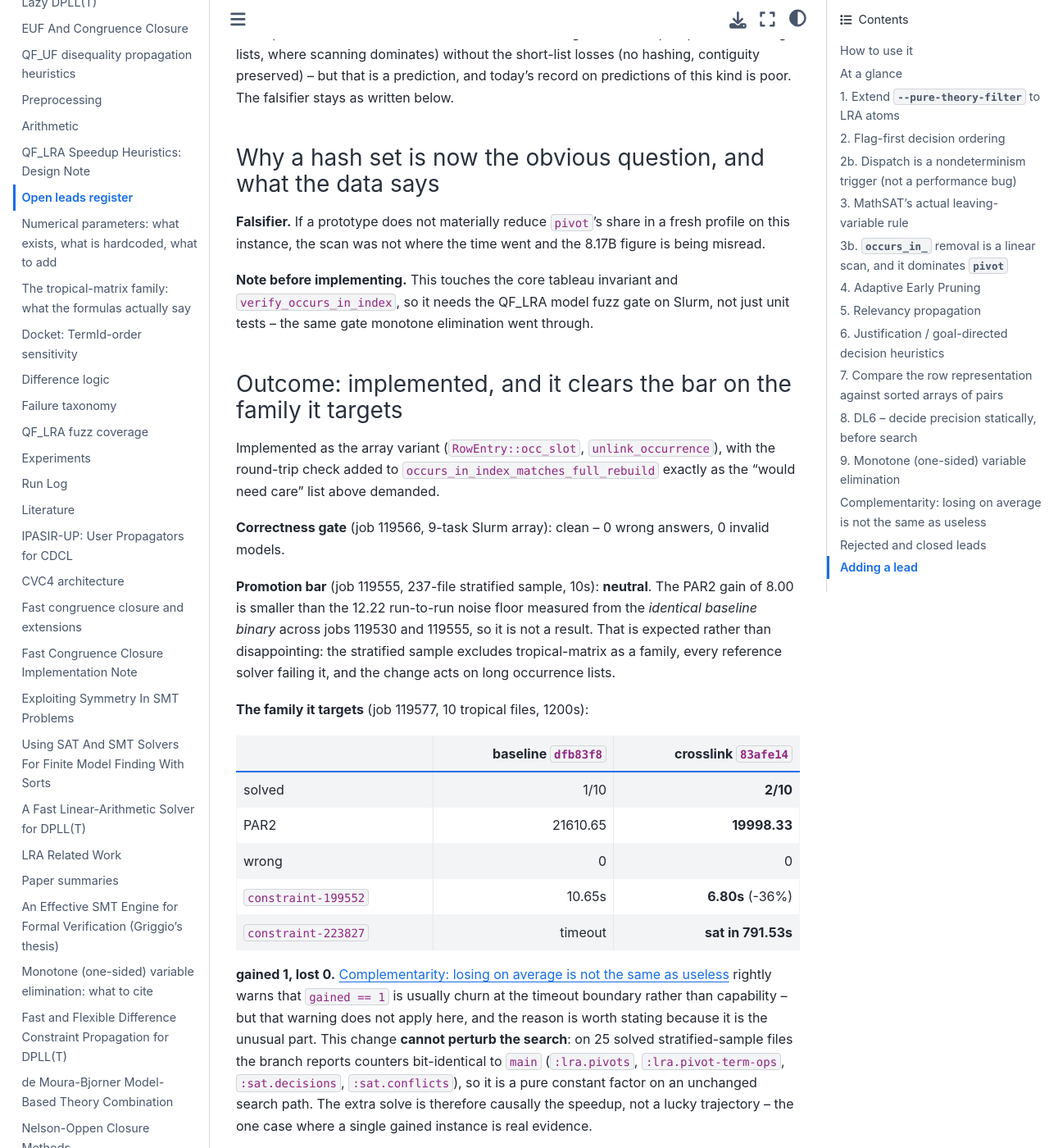
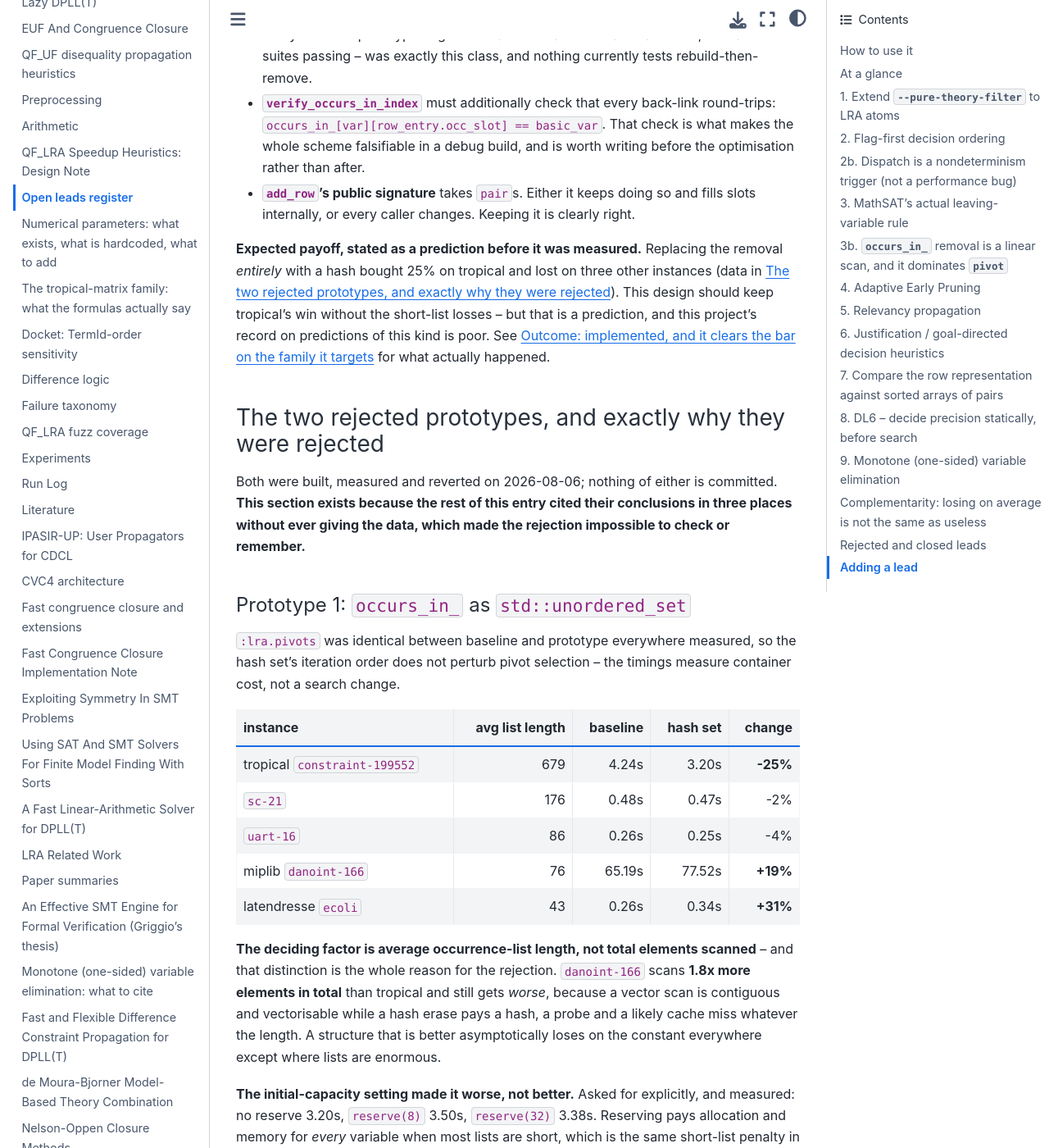
Before and after one commit to primo-solver/primo, a Jupyter Book: the page built from docs/open-leads.md, in a window 1280 px wide and 1400 px high, scrolled down 15223 px. Shown: the whole window at 82% size. Built offline with Jupyter Book 1.0.4 settings and Sphinx 7.4.7 and the Sphinx Book theme 1.1.4, drawn with Linux system fonts in a browser that asks for light colours; some of the changed text lies outside the part shown.

Commit message:
Write up why the occurs_in_ hash set was rejected -- it was never recorded
The lead cited the two prototypes' conclusions in three places ("bought 25%
on tropical and lost on three other instances", "why the hash set lost on
short lists") but the data existed only in commit messages aa76386 and
1f0da79. The section that promised it -- "Why a hash set is now the obvious
question, and what the data says" -- contained a falsifier and an
implementation note and no hash data at all. The rejection was therefore
impossible to check or remember, which is exactly what happened.

Now recorded in the entry:

- the per-instance table (tropical -25%, sc-21 -2%, uart-16 -4%,
  danoint-166 +19%, ecoli +31%), with :lra.pivots identical throughout so
  the numbers measure container cost and not a search change;
- the deciding factor, which is the part worth remembering: average
  occurrence-list length, not total elements scanned. danoint-166 scans
  1.8x more elements than tropical and still gets worse, because a vector
  scan is contiguous and vectorisable while a hash erase pays a hash, a
  probe and a cache miss at any length;
- the initial-capacity result, which was requested explicitly and came out
  backwards: no reserve 3.20s, reserve(8) 3.50s, reserve(32) 3.38s;
- the swap-pop rejection, structural rather than tunable, plus the 34GB
  figure that kills the dense position index;
- the erase-length histogram (86.5% of scanning on lists >= 512), which
  was asked for and never written down, and the untested static-prediction
  lead it prompted.

Three consistency fixes fell out of the review. The entry still described
Row as vector<pair<...>> in the present tense. The "would need care"
checklist was still conditional after implementation. And item 6 of the
corrections list dismissed the vector-versus-hash argument as irrelevant,
which the prototype then contradicted -- the instinct was right for a
reason different from the one given, and that is now said.

Also records that this entry's own payoff prediction failed: it argued the
array form would keep tropical's win without the short-list losses, and
latendresse regressed anyway, worse than under the hash set.

Co-Authored-By: Claude Opus 5 <noreply@anthropic.com>

```diff
--- a/docs/open-leads.md
+++ b/docs/open-leads.md
@@ -386,8 +386,14 @@ wrong.
    often.
 6. **Wrong claim #3: a general principle beat the data.** Asked why not a hash
    set, the first answer was that `occurs_in(entering)` is iterated in full
-   every pivot and vectors iterate better than hash sets. True, and irrelevant:
-   iteration touches 1.26M entries against 8.17 billion for the removal scans.
+   every pivot and vectors iterate better than hash sets. True, and irrelevant
+   *as stated*: iteration touches 1.26M entries against 8.17 billion for the
+   removal scans, so it cannot be the reason. **Worth reading with hindsight**
+   -- when the hash set was actually built it lost on 3 of 5 instances, and the
+   reason was cache behaviour after all, just on the *removal* path rather than
+   the iteration path ([](#occurs-in-prototypes)). The instinct was sound and
+   the justification offered for it was not, which is a different failure from
+   simply being wrong.
 7. **Wrong claim #4: one erase site.** The first probe instrumented only the
    cancellation branch. Asking precisely *when* the erase happens surfaced a
    second, structural site in the same function that the probe had silently
@@ -421,10 +427,14 @@ removes the problem rather than working around it. Removal becomes an unlink
 in place: O(1), no search, no hash, no tombstones, no live counter, and
 `occurs_in_[var].size()` stays exact for Markowitz pricing at no cost.
 
-**What Primo has today is half of that structure**: row-wise contiguous
-storage (`Row = std::vector<std::pair<LraVarId, Rational>>`) plus a column
-index (`occurs_in_`), without the cross-links that make maintaining the column
-index cheap.
+**What Primo had at the time this was written was half of that structure**:
+row-wise contiguous storage (`Row = std::vector<std::pair<LraVarId,
+Rational>>`) plus a column index (`occurs_in_`), without the cross-links that
+make maintaining the column index cheap. *Superseded 2026-08-06:* `Row` is now
+`std::vector<RowEntry>` with an `occ_slot` back-index, so the row-to-column
+link exists. The column-to-row link still does not -- see
+[](#lead-3b-cost-elsewhere), where that missing second half turns out to be
+the cause of the measured regressions.
 
 **And the missing half is not free to add**, which is why this is a real
 design question rather than an oversight. The current speed comes from rows
@@ -524,7 +534,9 @@ stores whole `Row`s (`old_basic_row`, `old_other_rows`), and `check_sat.cpp`
 has 6 external uses of `row()`/`occurs_in()`. Real but bounded -- a day's work
 plus tests, not a rewrite.
 
-**Three things that would need care, and are where a bug would hide:**
+**Three things that needed care, and were where a bug would hide** (all three
+were handled in the implementation; kept because they are the checklist for
+the remaining column-to-row half):
 
 - **Backtracking.** `pop()` restores rows from the trail, and those rows carry
   `occ_slot` values from when they were saved. `occurs_in_` is rebuilt on that
@@ -539,23 +551,106 @@ plus tests, not a rewrite.
 - **`add_row`'s public signature** takes `pair`s. Either it keeps doing so and
   fills slots internally, or every caller changes. Keeping it is clearly right.
 
-**Expected payoff, stated honestly.** Replacing the removal *entirely* with a
-hash bought 25% on tropical and lost on three other instances. This design
-should keep tropical's win (long lists, where scanning dominates) without the
-short-list losses (no hashing, contiguity preserved) -- but that is a
-prediction, and today's record on predictions of this kind is poor. The
-falsifier stays as written below.
+**Expected payoff, stated as a prediction before it was measured.** Replacing
+the removal *entirely* with a hash bought 25% on tropical and lost on three
+other instances (data in [](#occurs-in-prototypes)). This design should keep
+tropical's win without the short-list losses -- but that is a prediction, and
+this project's record on predictions of this kind is poor. See
+[](#lead-3b-outcome) for what actually happened.
 
-### Why a hash set is now the obvious question, and what the data says
+(occurs-in-prototypes)=
+### The two rejected prototypes, and exactly why they were rejected
 
-**Falsifier.** If a prototype does not materially reduce `pivot`'s share in a
-fresh profile on this instance, the scan was not where the time went and the
-8.17B figure is being misread.
+Both were built, measured and reverted on 2026-08-06; nothing of either is
+committed. **This section exists because the rest of this entry cited their
+conclusions in three places without ever giving the data, which made the
+rejection impossible to check or remember.**
 
-**Note before implementing.** This touches the core tableau invariant and
-`verify_occurs_in_index`, so it needs the QF_LRA model fuzz gate on Slurm, not
-just unit tests -- the same gate monotone elimination went through.
+#### Prototype 1: `occurs_in_` as `std::unordered_set`
 
+`:lra.pivots` was identical between baseline and prototype everywhere
+measured, so the hash set's iteration order does not perturb pivot selection --
+the timings measure container cost, not a search change.
+
+| instance | avg list length | baseline | hash set | change |
+|---|---:|---:|---:|---:|
+| tropical `constraint-199552` | 679 | 4.24s | 3.20s | **-25%** |
+| `sc-21` | 176 | 0.48s | 0.47s | -2% |
+| `uart-16` | 86 | 0.26s | 0.25s | -4% |
+| miplib `danoint-166` | 76 | 65.19s | 77.52s | **+19%** |
+| latendresse `ecoli` | 43 | 0.26s | 0.34s | **+31%** |
+
+**The deciding factor is average occurrence-list length, not total elements
+scanned** -- and that distinction is the whole reason for the rejection.
+`danoint-166` scans **1.8x more elements in total** than tropical and still
+gets *worse*, because a vector scan is contiguous and vectorisable while a hash
+erase pays a hash, a probe and a likely cache miss whatever the length. A
+structure that is better asymptotically loses on the constant everywhere except
+where lists are enormous.
+
+**The initial-capacity setting made it worse, not better.** Asked for
+explicitly, and measured: no reserve 3.20s, `reserve(8)` 3.50s, `reserve(32)`
+3.38s. Reserving pays allocation and memory for *every* variable when most
+lists are short, which is the same short-list penalty in another form.
+
+#### Prototype 2: swap-and-pop with a position index
+
+Loses to the hash set everywhere: tropical 4.11s -> 3.70s against the set's
+3.25s, and worse than baseline on the other three.
+
+The reason is structural rather than tunable: **the position index is itself a
+hash map**, so each erase costs a hash find, a hash erase, and a hash write to
+repair the moved element -- two to three hash operations where
+`unordered_set::erase` costs one. It only wins with a *non-hash* index, and a
+dense `pos_[var][basic]` is O(vars^2): 23MB for tropical, about **34GB** for a
+LassoRanker instance with 92,937 reals.
+
+That is what forced the reframing above: both prototypes work around a missing
+back-link instead of adding one, and the swap-pop result is the proof, because
+swap-pop *is* the right removal once the position is known for free. The
+implemented design is exactly this prototype with the hash index replaced by
+`RowEntry::occ_slot`.
+
+(occurs-in-histogram)=
+#### Where the scan cost actually lives, and a static-prediction lead
+
+Histogram of occurrence-list length at each cancellation erase on tropical
+`constraint-199552` (12.0M calls, 8.17B elements scanned):
+
+| list length at erase | share of all scanning |
+|---|---:|
+| < 256 | 2.9% |
+| 256-511 | 10.5% |
+| 512-1023 | **51.6%** |
+| >= 1024 | **34.9%** |
+
+**86.5% of the scanning happens on lists of 512 or more**, so the mean of 679
+hides a heavily skewed population -- which is why an average-case argument
+about "long lists" was the wrong frame and the histogram was needed.
+
+This follows from the formula's shape: tropical-matrix is a DAG of definitions
+over 36 free `f*` variables ([](tropical-matrix-structure.md)), so pivoting
+composes rows back toward those few variables and their occurrence lists grow
+enormous.
+
+**Recorded but NOT tested: this may be predictable statically.**
+`scripts/analyze_smt2.py` already recovers free-versus-derived structure and
+occurrence counts without solving. If those correlate with observed list
+lengths, the representation could be chosen per instance -- or per variable --
+*before* search rather than guessed. Checking that correlation gates any
+adaptive scheme, and is the cheap first step.
+
+**Falsifier for the whole lead, and its answer.** Stated before the work: if a
+prototype does not materially reduce `pivot`'s share in a fresh profile, the
+scan was not where the time went and the 8.17B figure is being misread. The
+hash prototype cut tropical 25% with pivot counts unchanged, so the figure was
+read correctly and the falsifier did not fire.
+
+**Gate applied.** This touches the core tableau invariant and
+`verify_occurs_in_index`, so it needed the QF_LRA model fuzz gate on Slurm
+rather than unit tests alone -- job 119566, clean.
+
+(lead-3b-outcome)=
 ### Outcome: implemented, and it clears the bar on the family it targets
 
 Implemented as the array variant (`RowEntry::occ_slot`, `unlink_occurrence`),
@@ -596,6 +691,7 @@ Remaining caveats, stated plainly: n=10, one run, and 791s of a 1200s budget
 is close enough to the line that a rerun could lose it. The -36% on the file
 that *both* arms solve is the more robust half of this result.
 
+(lead-3b-cost-elsewhere)=
 ### Where it makes things worse, and why that is predictable
 
 "Does it cost us elsewhere?" is answerable unusually precisely here, because
@@ -633,6 +729,18 @@ back-index with a `std::lower_bound` **over that entry's row**. That is
 O(log row) with poor locality -- roughly 10 scattered probes into a 691-entry,
 ~27KB row -- and it replaces an old linear scan of a column that on this family
 is *short*. Long columns pay the old cost; long rows pay the new one.
+
+**The prediction this entry made was wrong, and it is worth saying so.**
+[](#occurs-in-prototypes)'s "expected payoff" argued the array design would
+"keep tropical's win without the short-list losses", because it removes the
+hashing and preserves contiguity. It did keep the tropical win. It did **not**
+avoid the latendresse loss: the hash set made that family ~31% slower and the
+array form makes `ecoliFBAyicesTest-500` **58%** slower. (Different runs and
+hosts, so the two percentages are not directly comparable -- the direction is.)
+The reasoning had identified hashing and contiguity as the causes of the
+short-list penalty and missed that the fixup introduces a *row*-length term,
+which is precisely what that family maximises. The entry's own warning that
+"this project's record on predictions of this kind is poor" held.
 
 **Two candidate causes, and the experiment that separates them.** Besides the
 binary search, `RowEntry` grew from 32 to 40 bytes, which taxes every row walk
```
